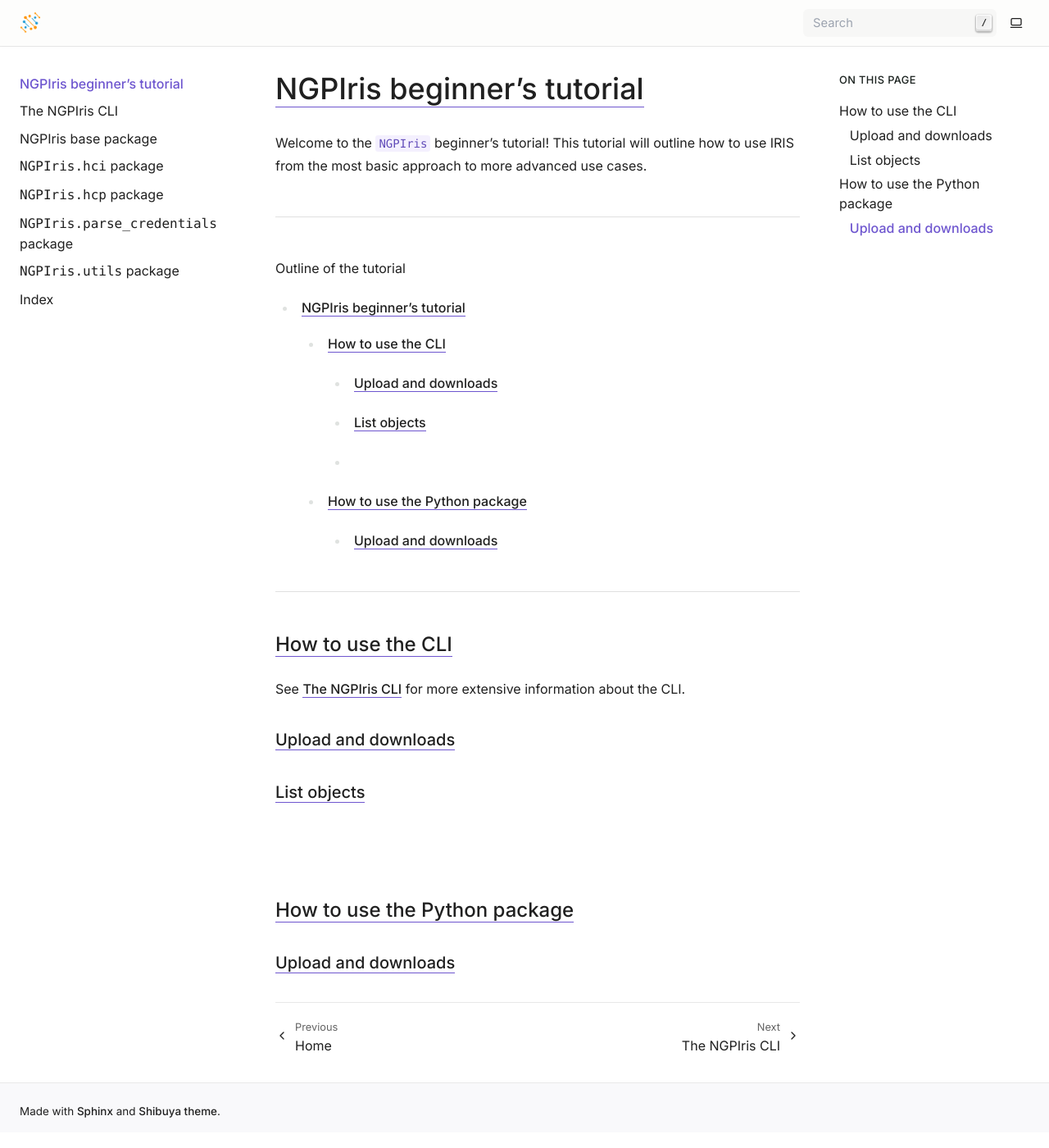
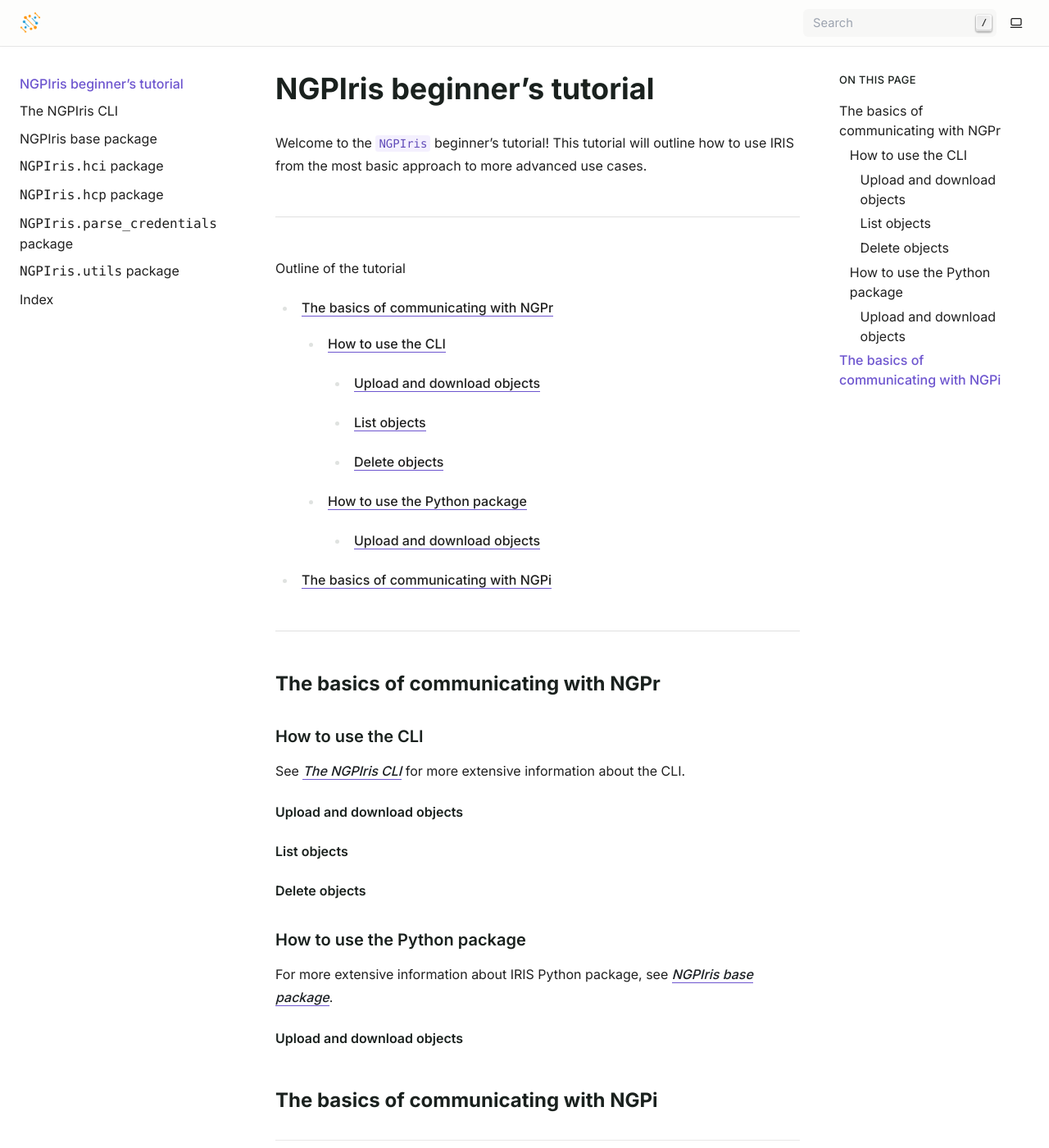
Before and after one commit to genomic-medicine-sweden/NGPIris, a Sphinx documentation site: the page built from docs/NGPIris_tutorial.md, in a window 1280 px wide and 1400 px high. Shown: the whole window at 82% size. Built offline with Sphinx 7.4.7, drawn with Linux system fonts in a browser that asks for light colours.

Commit message:
Update NGPIris_tutorial.md

````diff
--- a/docs/NGPIris_tutorial.md
+++ b/docs/NGPIris_tutorial.md
@@ -6,21 +6,28 @@ Welcome to the {py:mod}`NGPIris` beginner's tutorial! This tutorial will outline
 
 ```{contents} Outline of the tutorial
 :depth: 3
-:backlinks: false
+:backlinks: none
+:local:
 ```
 
 ---
 
-## How to use the CLI
+## The basics of communicating with NGPr
 
-See [The NGPIris CLI](NGPIris.cli) for more extensive information about the CLI.
+### How to use the CLI
 
-### Upload and downloads
+See [_The NGPIris CLI_](NGPIris.cli) for more extensive information about the CLI.
 
-### List objects
+#### Upload and download objects
 
-###
+#### List objects
 
-## How to use the Python package
+#### Delete objects
 
-### Upload and downloads
+### How to use the Python package
+
+For more extensive information about IRIS Python package, see [_NGPIris base package_](NGPIris_base).
+
+#### Upload and download objects
+
+## The basics of communicating with NGPi
````
